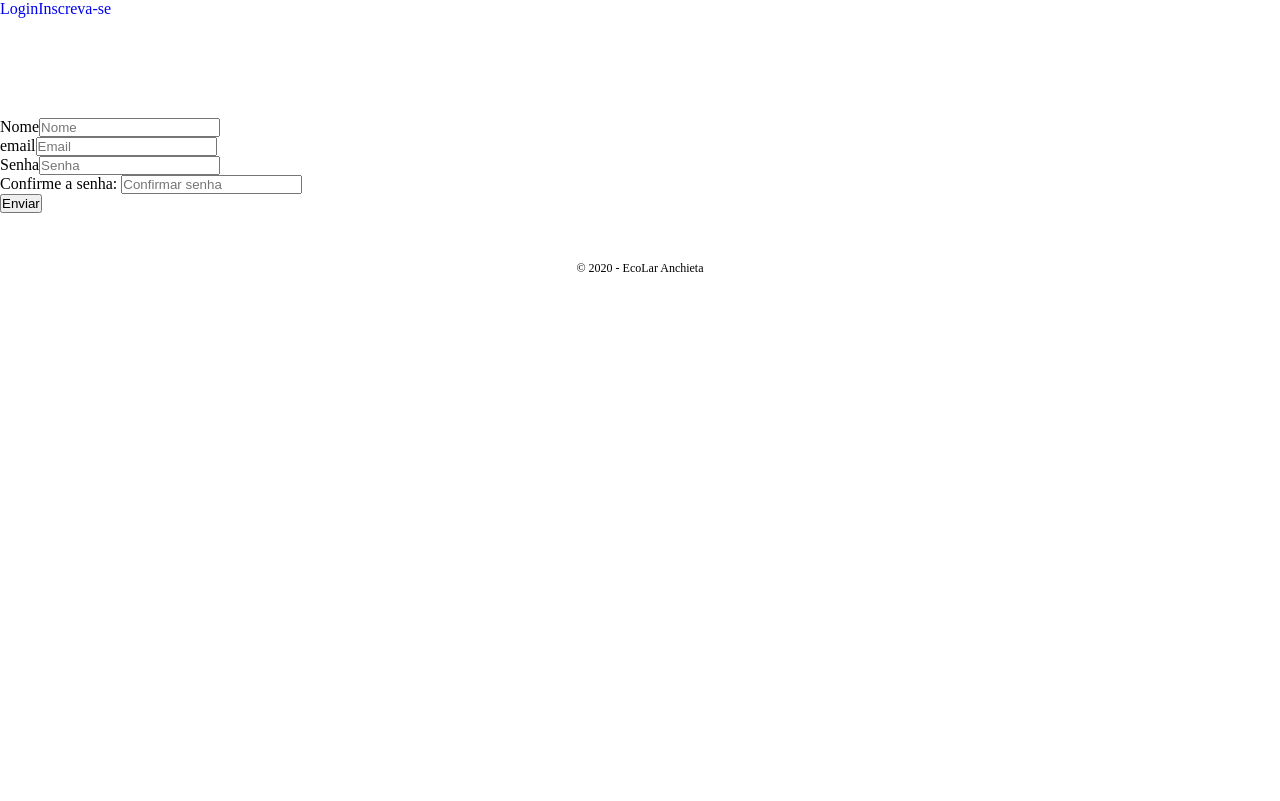
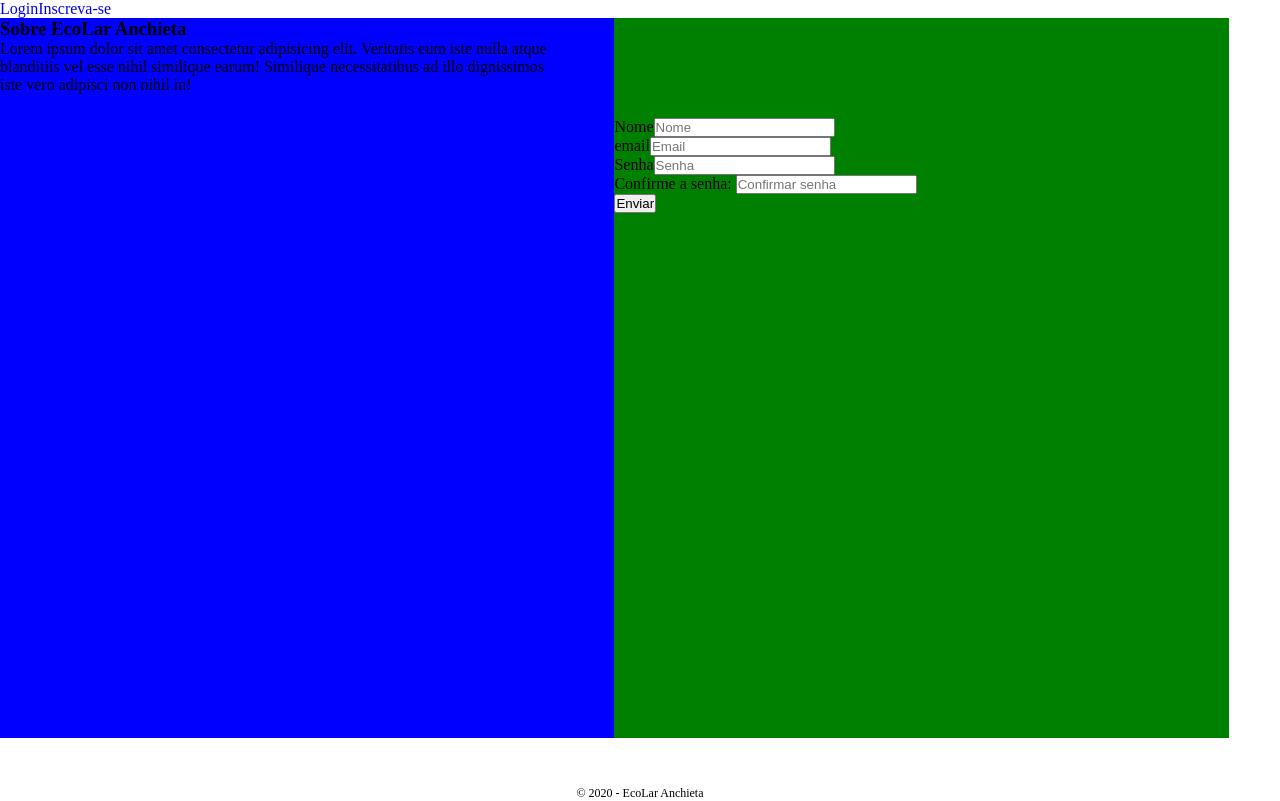
Before and after one commit to Squad9-RecodePro/ecoLarAnchieta, a React (Create React App) app in the folder frontend/: page /RegisterUser in a window 1280 px wide. Built offline with nearby package versions, Linux system fonts and the light colour scheme.

Commit message:
RegisterUser Initial

```diff
--- a/frontend/src/components/Menu/index.jsx
+++ b/frontend/src/components/Menu/index.jsx
@@ -7,8 +7,8 @@ import './styles.css';
 const Menu = () => {
     return (
         <>
-        <a href="./UserLogin">Login</a>
-        <a href="./RegisterUser">Inscreva-se</a>
+            <a href="./UserLogin">Login</a>
+            <a href="./RegisterUser">Inscreva-se</a>
         </>
     );
 }
--- a/frontend/src/pages/RegisterUser/index.jsx
+++ b/frontend/src/pages/RegisterUser/index.jsx
@@ -1,16 +1,25 @@
 import React from 'react';
 
 import '../../assets/styles/global.css';
-import './styles.css';
+import './style.css';
 
 const RegisterUser = () => {
     return (
-        <div>
-            <form id="form-cadastro" onsubmit="return validateForm(event)" action="http://localhost:8080/ecocasa/backend/cadastro_usuario.php" method="post">
+        <div className="containerRegister">
+
+            <div className="content-1">
+                <div className="aboutUs">
+                    <h3>Sobre EcoLar Anchieta</h3>
+                    <p>Lorem ipsum dolor sit amet consectetur adipisicing elit. Veritatis eum iste nulla atque <br /> blanditiis vel esse nihil similique earum! Similique necessitatibus ad illo dignissimos <br /> iste vero adipisci non nihil in!</p>
+                </div>
+
+            </div>
+            <div className="content-2">
+                <form action="http://localhost:8080/ecocasa/backend/cadastro_usuario.php" method="post">
 
                     <div>
                         <label>Nome</label>
-                    <input type="text" id="nome" name="nome" class="form-control mt-4" placeholder="Nome" required />
+                        <input type="text" id="nome" name="nome" placeholder="Nome" required />
                     </div>
 
                     <div>
@@ -20,16 +29,17 @@ const RegisterUser = () => {
 
                     <div>
                         <label>Senha</label>
-                    <input type="password" id="senha" name="senha" class="form-control mt-3" placeholder="Senha" required />
+                        <input type="password" id="senha" name="senha" placeholder="Senha" required />
                     </div>
 
                     <div>
                         <label>Confirme a senha: </label>
-                    <input type="password" id="conf_senha" name="conf_senha" class="form-control mt-3" placeholder="Confirmar senha" required />
+                        <input type="password" name="conf_senha" placeholder="Confirmar senha" required />
                     </div>
 
                     <button type="submit">Enviar</button>
                 </form>
+            </div>
         </div>
     );
 
--- /dev/null
+++ b/frontend/src/pages/RegisterUser/style.css
@@ -0,0 +1,17 @@
+
+.containerRegister {
+    display: flex;
+    width: 96vw;
+    height: 90vh;
+    background-color: orange;
+}
+
+.containerRegister .content-1 {
+    width: 48vw;
+    background-color: blue;
+}
+
+.containerRegister .content-2 {
+   width: 48vw;
+   background-color: green;
+}
```
Also changed, not shown: frontend/src/pages/RegisterUser/styles.css (deleted), 1 other file (tests, documents, lock files or other folders). Lines whose indentation alone changed are shown as unchanged.
